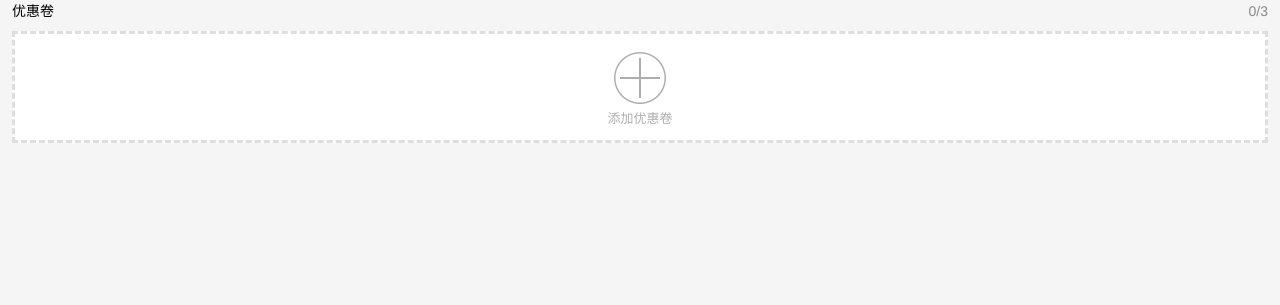
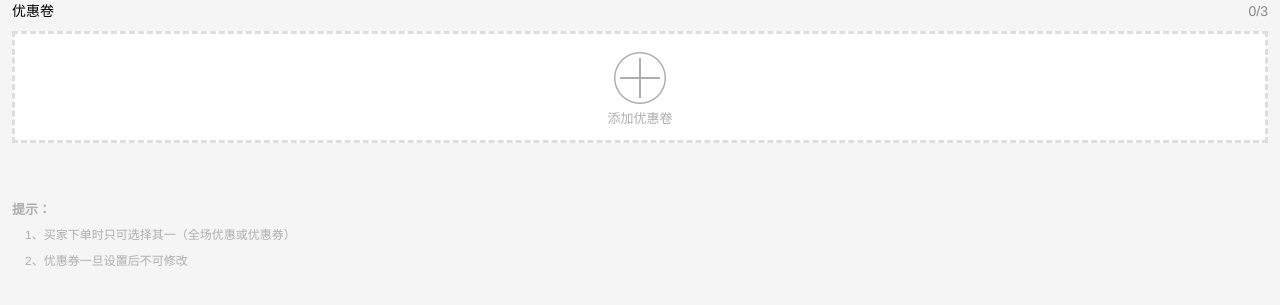
Before and after one commit to Kjx123/demo, a PHP site: page / in a window 1280 px wide. Shown: the part 217-522 px from the top of the page. Run offline with PHP 8.4, Linux system fonts and the light colour scheme.

```diff
--- a/k2h/css/index.css
+++ b/k2h/css/index.css
@@ -623,3 +623,14 @@ main .all-add span {
   margin-top: 4.875rem;
   font-size: 0.8125rem;
 }
+main .footer {
+  margin-top: 3.75rem;
+  font-size: 0.8125rem;
+  font-weight: 100;
+  line-height: 0.8125rem;
+  color: #aeaeae;
+}
+main .footer p {
+  margin: 0.8125rem;
+  font-size: 0.75rem;
+}
--- a/k2h/css/index.less
+++ b/k2h/css/index.less
@@ -91,4 +91,16 @@ main {
             font-size: (26rem/32);
         }
     }
+
+    .footer {
+        margin-top: (120rem/32);
+        font-size: (26rem/32);
+        font-weight: 100;
+        line-height: (26rem/32);
+        color: @addSpancol;
+        p {
+            margin: (26rem/32);
+            font-size: (24rem/32);
+        }
+    }
 }
--- a/k2h/index.html
+++ b/k2h/index.html
@@ -34,6 +34,14 @@
             </div>
             <div class="all-add"><span>添加优惠卷</span></div>
         </div>
+        <!-- footer -->
+        <div class="footer">
+            <h3>提示：</h3>
+            <p> 1、买家下单时只可选择其一（全场优惠或优惠券）</p>
+            <p>2、优惠券一旦设置后不可修改</p>
+        </div>
+
+
         </main>
 </body>
 </html>
```
Also changed, not shown: README.md. Lines whose indentation alone changed are shown as unchanged.
